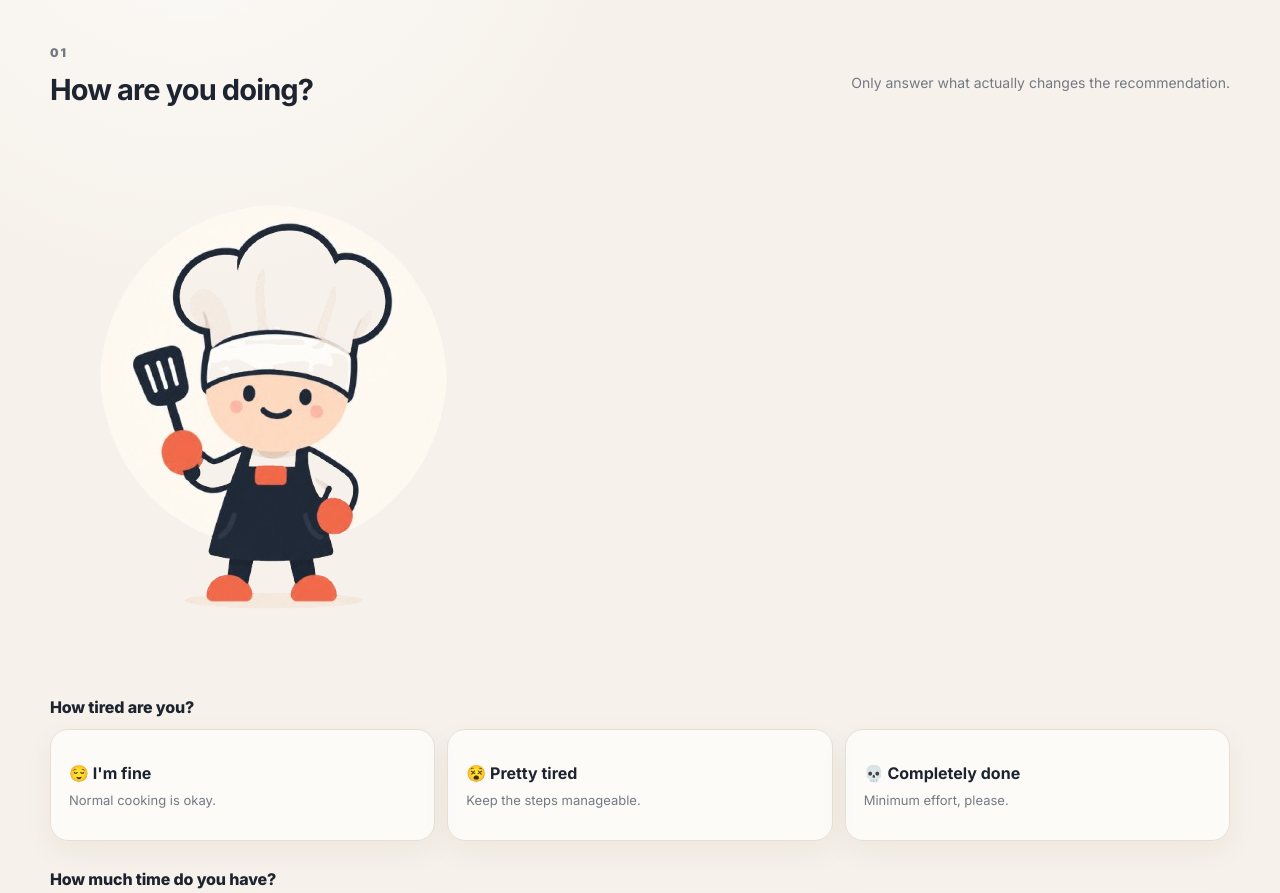
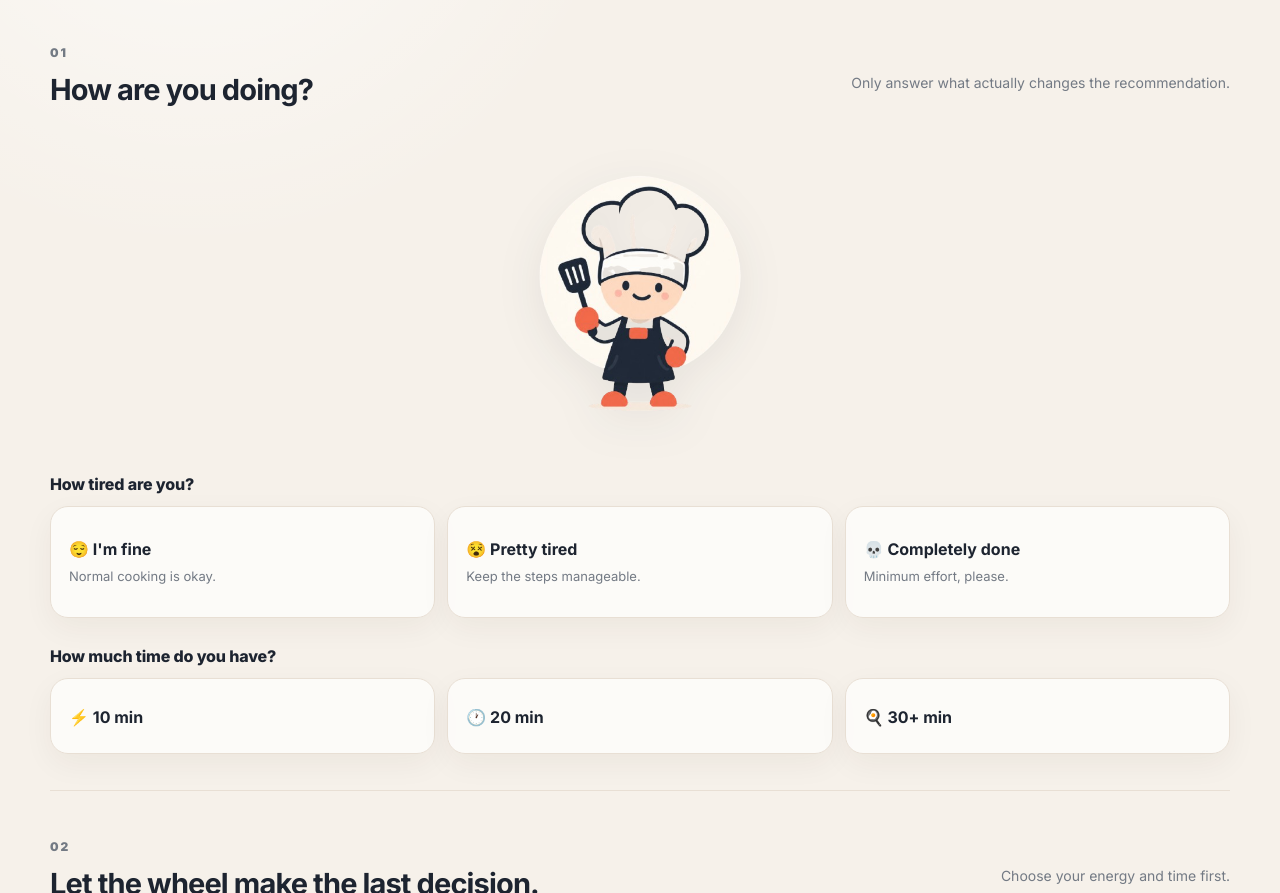
Before and after one commit to Captain-Jack-coder/What2Eat, a plain HTML site: page index.html in a window 1280 px wide. Shown: the part 740-1633 px from the top of the page. Drawn offline with Linux system fonts and the light colour scheme.

Commit message:
Refactor .chef-image styles in style.css
Updated .chef-image styles for better layout and appearance.

```diff
--- a/style.css
+++ b/style.css
@@ -116,10 +116,13 @@ h1 span{color:#7a8087}
   background:radial-gradient(circle, rgba(239,106,76,.18), transparent 68%);
   pointer-events:none;
 }
-.chef-figure{
+.chef-image{
   display:block;
-  width:min(100%,240px);
-  margin:0 auto 12px;
+  width:min(100%, 260px);
+  height:auto;
+  object-fit:contain;
+  margin:0 auto 14px;
+  filter:drop-shadow(0 10px 22px rgba(24,34,48,.08));
 }
 .chef-caption strong{
   display:block;
```
